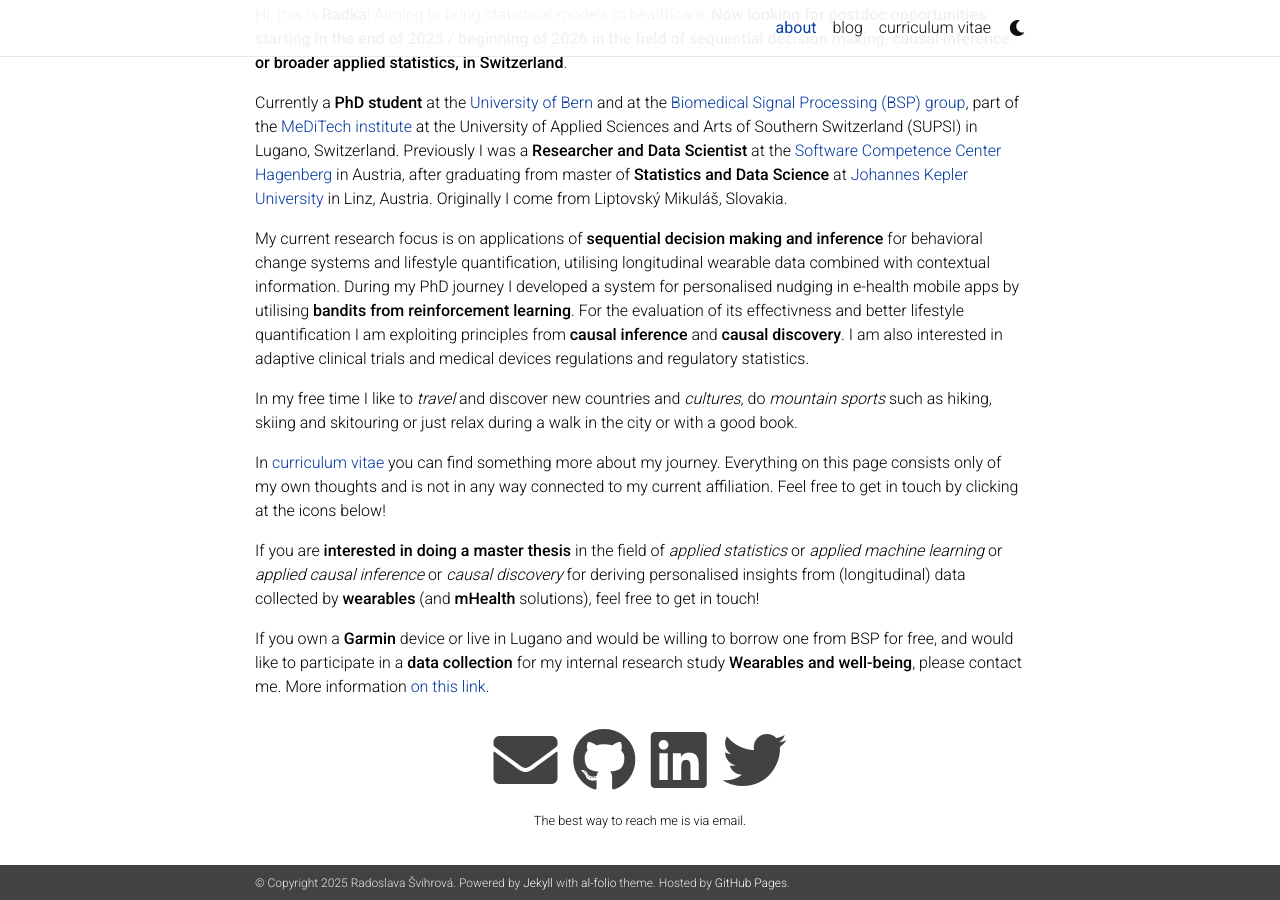
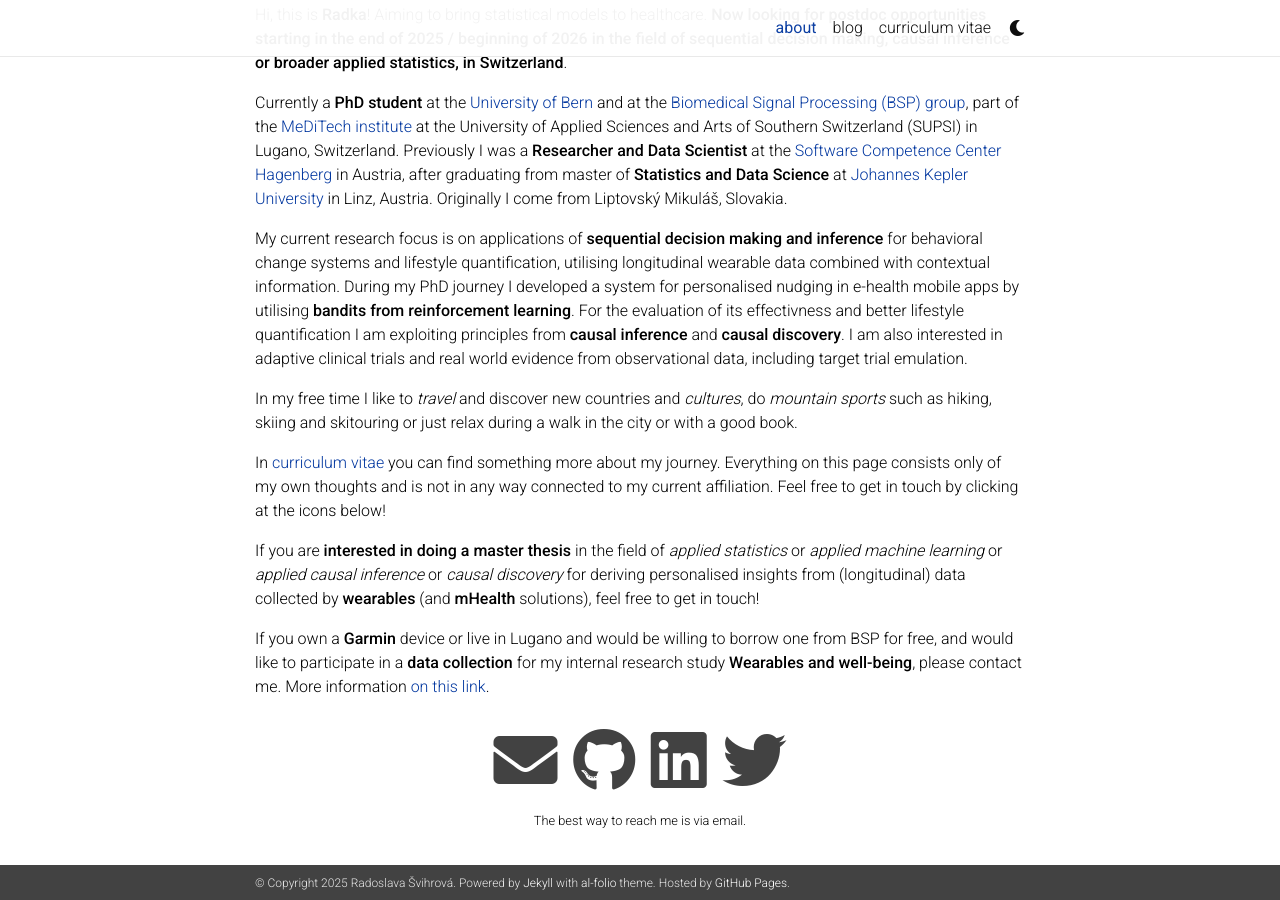
Before and after one commit to RadoslavaS/RadoslavaS.github.io, a Jekyll site: the page built from _pages/about.md, in a window 1280 px wide and 900 px high, scrolled down 665 px. Built offline with Jekyll 4.4.1, drawn with Linux system fonts in a browser that asks for light colours; nearby versions of some CDN libraries; a style sheet for code colours, icons or effects is not loaded.

Commit message:
interest RWE+TTE added

```diff
--- a/_pages/about.md
+++ b/_pages/about.md
@@ -24,7 +24,7 @@ Currently a **PhD student** at the [University of Bern](https://neuro.inf.unibe.
 Previously I was a **Researcher and Data Scientist** at the [Software Competence Center Hagenberg](https://www.scch.at/) in Austria, after graduating from master of **Statistics and Data Science** at [Johannes Kepler University](https://www.jku.at/institut-fuer-angewandte-statistik/) in Linz, Austria.
 Originally I come from Liptovský Mikuláš, Slovakia.
 
-My current research focus is on applications of **sequential decision making and inference** for behavioral change systems and lifestyle quantification, utilising longitudinal wearable data combined with contextual information. During my PhD journey I developed a system for personalised nudging in e-health mobile apps by utilising **bandits from reinforcement learning**. For the evaluation of its effectivness and better lifestyle quantification I am exploiting principles from **causal inference** and **causal discovery**. I am also interested in adaptive clinical trials and medical devices regulations and regulatory statistics.
+My current research focus is on applications of **sequential decision making and inference** for behavioral change systems and lifestyle quantification, utilising longitudinal wearable data combined with contextual information. During my PhD journey I developed a system for personalised nudging in e-health mobile apps by utilising **bandits from reinforcement learning**. For the evaluation of its effectivness and better lifestyle quantification I am exploiting principles from **causal inference** and **causal discovery**. I am also interested in adaptive clinical trials and real world evidence from observational data, including target trial emulation.
 
 In my free time I like to *travel* and discover new countries and *cultures*, do *mountain sports* such as hiking, skiing and skitouring or just relax during a walk in the city or with a good book.
 
```
